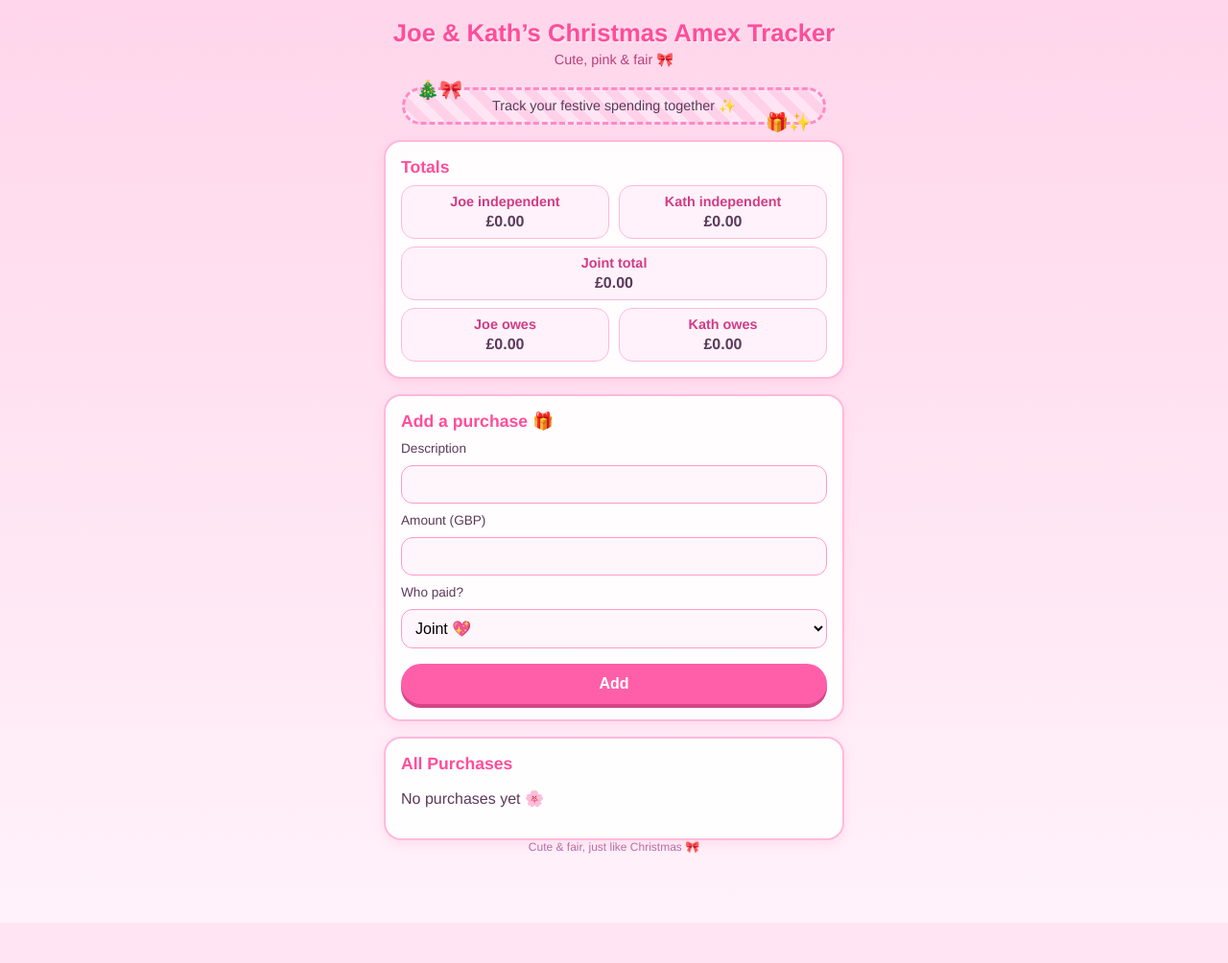
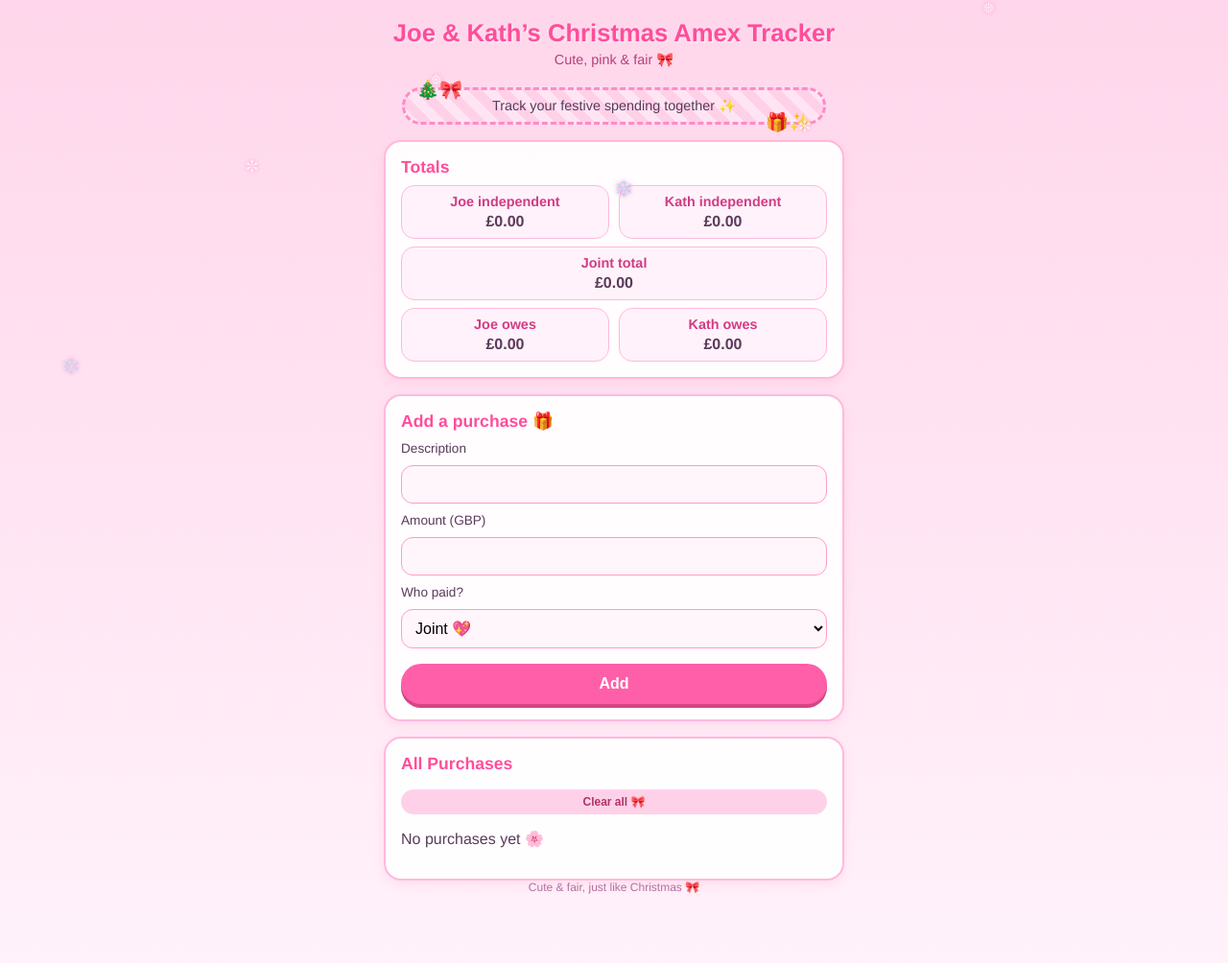
Before and after one commit to joegdenney-ai/christmas-amex-tracker, a Flask app: page / in a window 1280 px wide. Shown: the whole page at 96% size. Before the commit the page ends 962 px from the top, so only its background shows below. Run offline with Flask 3, Linux system fonts and the light colour scheme; data that the repository does not hold is empty.

Commit message:
Fix icon path, update template and backend

```diff
--- a/app.py
+++ b/app.py
@@ -95,6 +95,16 @@ def index():
         kath_owes=kath_owes
     )
 
+@app.post("/clear")
+def clear_purchases():
+    """Delete all rows from the purchases table and return to the main page."""
+    conn = get_db_connection()
+    cur = conn.cursor()
+    cur.execute("DELETE FROM purchases")
+    conn.commit()
+    conn.close()
+    return redirect(url_for("index"))
+
 if __name__ == "__main__":
     port = int(os.environ.get("PORT", 5001))
     app.run(debug=True, host="0.0.0.0", port=port)
--- a/templates/index.html
+++ b/templates/index.html
@@ -4,6 +4,8 @@
     <meta charset="UTF-8">
     <title>Joe & Kath Amex Christmas Tracker</title>
     <meta name="viewport" content="width=device-width, initial-scale=1">
+    <link rel="icon" type="image/png" href="/static/xmas-icon.png">
+    <link rel="apple-touch-icon" href="/static/xmas-icon.png">
 
     <style>
         body {
@@ -209,9 +211,55 @@
             color: #b46ea4;
             padding-bottom: 12px;
         }
+
+        /* Simple falling snow effect */
+        .snow-layer {
+            pointer-events: none;
+            position: fixed;
+            top: 0;
+            left: 0;
+            width: 100%;
+            height: 100%;
+            overflow: hidden;
+            z-index: 5;
+        }
+
+        .snowflake {
+            position: absolute;
+            top: -10%;
+            font-size: 1rem;
+            color: #ffffffcc;
+            text-shadow: 0 0 4px #ff8ac6;
+            animation-name: fall;
+            animation-timing-function: linear;
+            animation-iteration-count: infinite;
+        }
+
+        @keyframes fall {
+            0% {
+                transform: translate3d(0, -10%, 0);
+                opacity: 0;
+            }
+            10% {
+                opacity: 1;
+            }
+            100% {
+                transform: translate3d(0, 120vh, 0);
+                opacity: 0;
+            }
+        }
     </style>
 </head>
 <body>
+        <div class="snow-layer">
+            <div class="snowflake" style="left: 5%;  animation-duration: 14s; animation-delay: 0s;">❄️</div>
+            <div class="snowflake" style="left: 20%; animation-duration: 18s; animation-delay: 2s;">✼</div>
+            <div class="snowflake" style="left: 35%; animation-duration: 16s; animation-delay: 4s;">❅</div>
+            <div class="snowflake" style="left: 50%; animation-duration: 20s; animation-delay: 1s;">❄️</div>
+            <div class="snowflake" style="left: 65%; animation-duration: 17s; animation-delay: 3s;">✻</div>
+            <div class="snowflake" style="left: 80%; animation-duration: 19s; animation-delay: 5s;">❅</div>
+            <div class="snowflake" style="left: 92%; animation-duration: 15s; animation-delay: 6s;">❄️</div>
+        </div>
     <div class="header">
         <h1>Joe &amp; Kath’s Christmas Amex Tracker</h1>
         <p>Cute, pink &amp; fair 🎀</p>
@@ -280,6 +328,12 @@
         <div class="card">
             <h2>All Purchases</h2>
 
+            <form method="POST" action="/clear" style="margin-bottom: 8px; text-align: right;">
+                <button type="submit" style="padding:6px 10px; font-size:0.75rem; border-radius:999px; border:none; background:#ffd1e9; color:#b03566; box-shadow:none;">
+                    Clear all 🎀
+                </button>
+            </form>
+
             {% if purchases %}
             <table>
                 <thead>
```
Also changed, not shown: purchases.db, static/xmas-icon.png (added).
